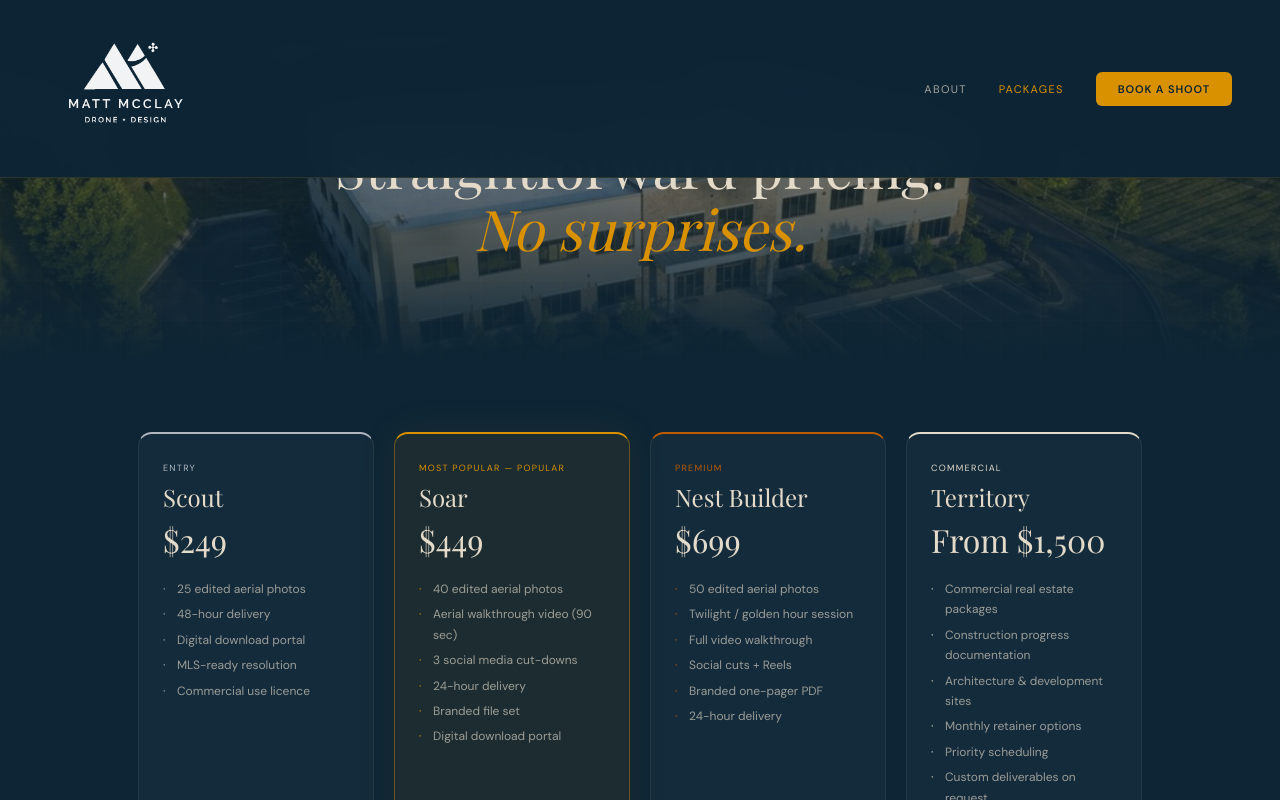
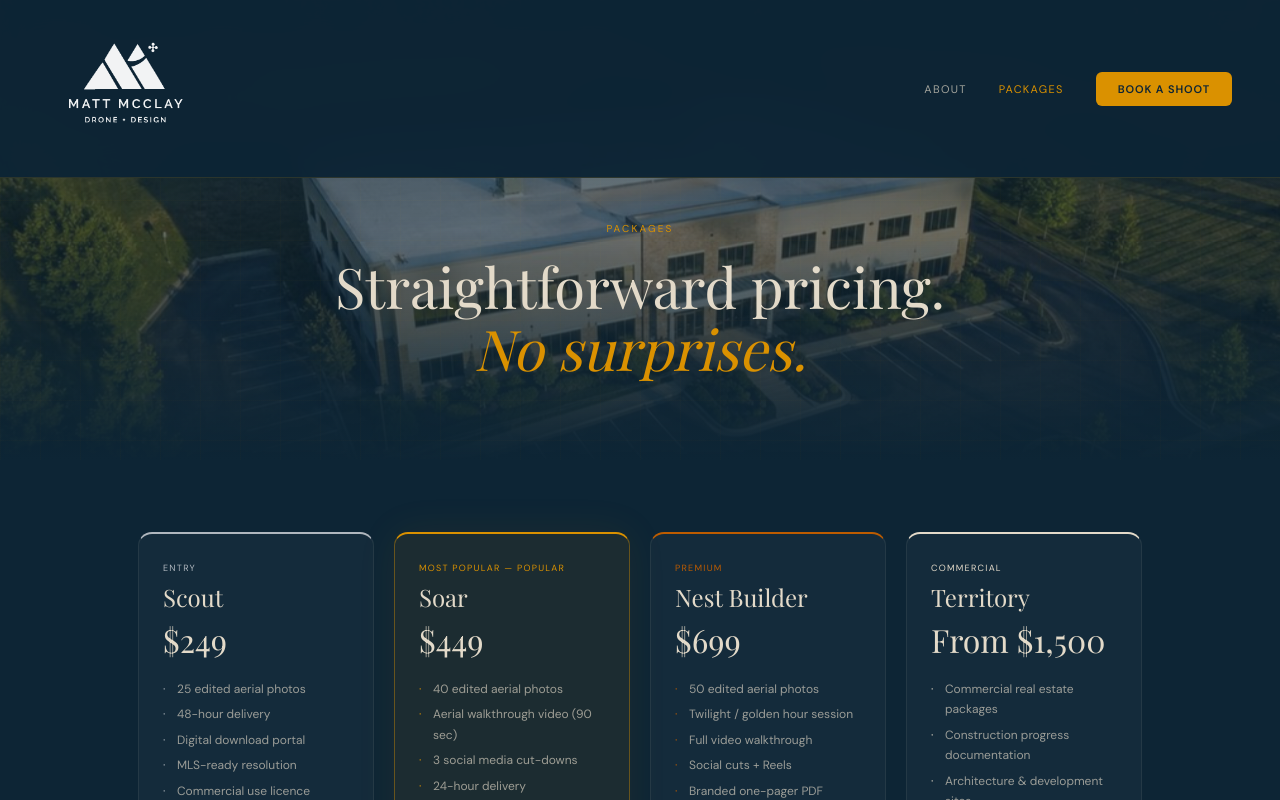
Before and after one commit to Radichio/matt-mcclay, a React (Vite) app: page /packages in a window 1280 px wide. Shown: the top 800 px of the page. Built offline with nearby package versions, Linux system fonts and the light colour scheme; a web font is replaced by a local one.

Commit message:
fix packages hero overlap

```diff
--- a/src/pages/Packages.jsx
+++ b/src/pages/Packages.jsx
@@ -85,12 +85,12 @@ export default function Packages() {
       <Nav />
 
       {/* HERO */}
-      <section style={{position:'relative',height:'45vh',minHeight:'340px',overflow:'hidden',display:'flex',alignItems:'center',justifyContent:'center'}}>
+      <section style={{position:'relative',height:'45vh',minHeight:'460px',overflow:'hidden',display:'flex',alignItems:'center',justifyContent:'center'}}>
         <div style={{position:'absolute',inset:0,zIndex:0,backgroundImage:'url(/property_aerial.jpg)',backgroundSize:'cover',backgroundPosition:'center 40%',animation:'subtleZoom 20s ease infinite alternate'}}/>
         <div style={{position:'absolute',inset:0,zIndex:1,background:'linear-gradient(to bottom,rgba(13,37,53,0.85) 0%,rgba(13,37,53,0.6) 50%,rgba(13,37,53,1) 100%)'}}/>
         <div style={{position:'absolute',inset:0,zIndex:2,backgroundImage:gridBg,backgroundSize:'40px 40px',opacity:0.5,pointerEvents:'none'}}/>
         <div style={{position:'absolute',left:0,right:0,height:'1px',zIndex:3,background:'linear-gradient(to right,transparent,rgba(218,145,0,0.12),transparent)',animation:'scanline 10s linear infinite',pointerEvents:'none'}}/>
-        <div style={{position:'relative',zIndex:10,textAlign:'center',padding:'0 24px'}}>
+        <div style={{position:'relative',zIndex:10,textAlign:'center',padding:'140px 24px 0'}}>
           <div style={{fontSize:'10px',letterSpacing:'0.22em',textTransform:'uppercase',color:C.gold,marginBottom:'20px',animation:'fadeUp 0.8s ease 0.2s both'}}>Packages</div>
           <h1 style={{fontFamily:"'Playfair Display',serif",fontSize:'clamp(32px,5vw,56px)',lineHeight:1.1,color:C.bone,animation:'fadeUp 0.8s ease 0.4s both'}}>
             Straightforward pricing.<br/><em style={{color:C.gold}}>No surprises.</em>
```
